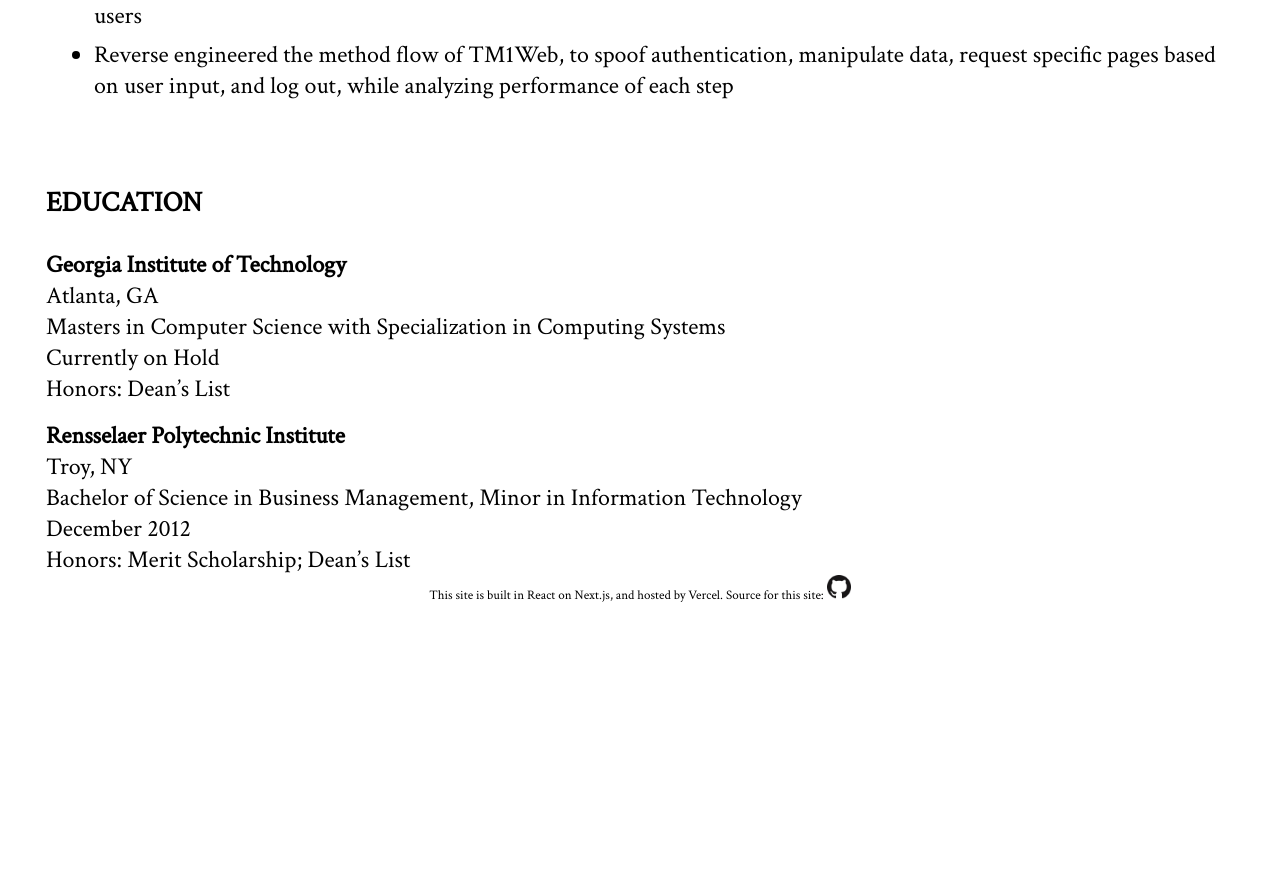
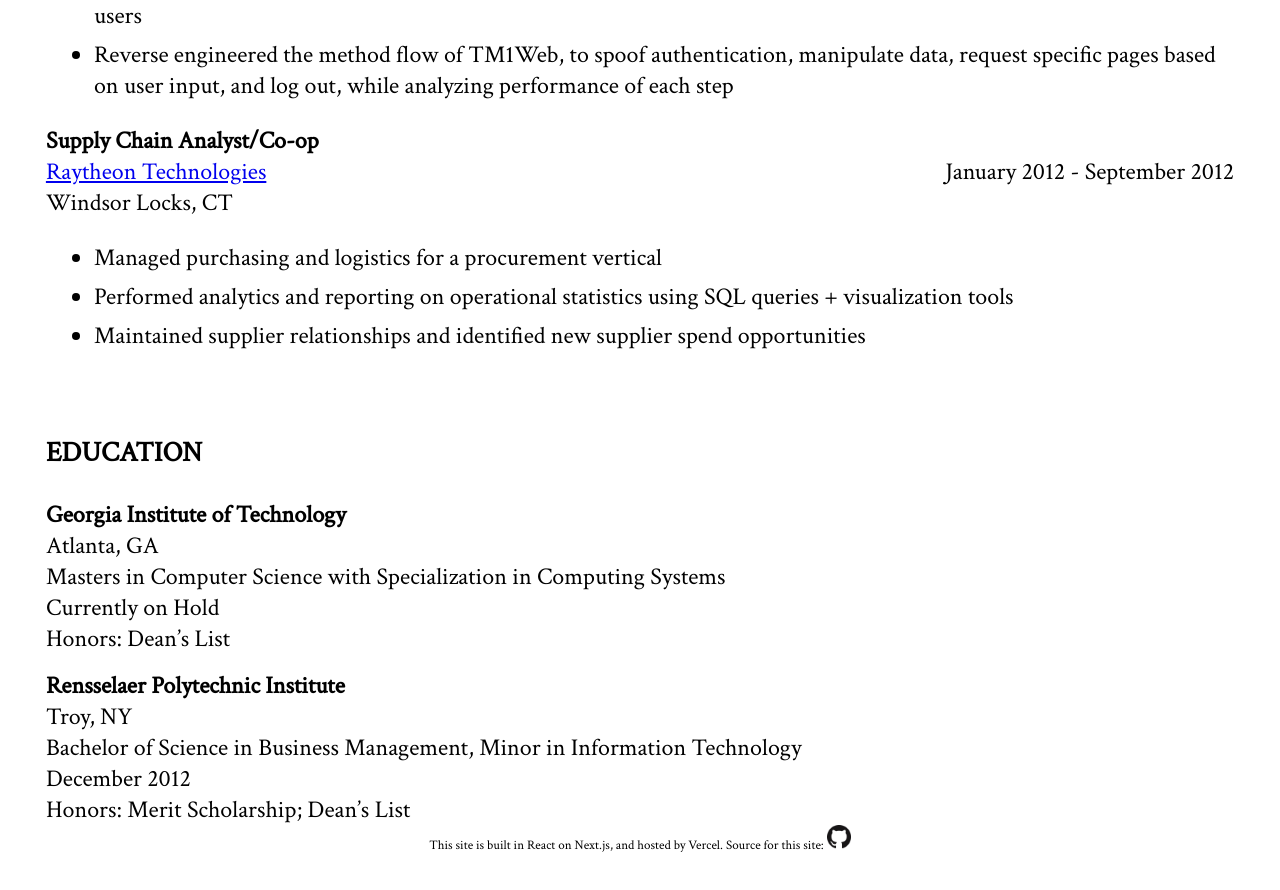
Before and after one commit to jb-reefer/resume-nextjs, a Next.js app: page / in a window 1280 px wide. Shown: the part 2961-3851 px from the top of the page. Before the commit the page ends 3603 px from the top, so only its background shows below. Built offline with nearby package versions, Linux system fonts and the light colour scheme.

Commit message:
Added the UTC/UTAS/Raytheon job

```diff
--- a/data.ts
+++ b/data.ts
@@ -88,6 +88,21 @@ const data: IExperienceBlock[] = [
     "Used JMeter to stress test, analyze, and report on web page performance under arbitrary loads to ensure Nielsen Ratings could provide an acceptable user experience with their existing hardware configuration with 2,000+ concurrent TM1 users",
     "Reverse engineered the method flow of TM1Web, to spoof authentication, manipulate data, request specific pages based on user input, and log out, while analyzing performance of each step",
   ],
+},
+{
+  company: 'Raytheon Technologies',
+  city: 'Windsor Locks, CT',
+  role: 'Supply Chain Analyst/Co-op',
+  from: 'January 2012',
+  to: 'September 2012',
+  website: 'https://www.rtx.com',
+  bulletPoints: [
+    'Managed purchasing and logistics for a procurement vertical',
+    'Performed analytics and reporting on operational statistics using SQL queries + visualization tools',
+    'Maintained supplier relationships and identified new supplier spend opportunities'
+  ]
+
+
 }];
 
 export default data;
```
